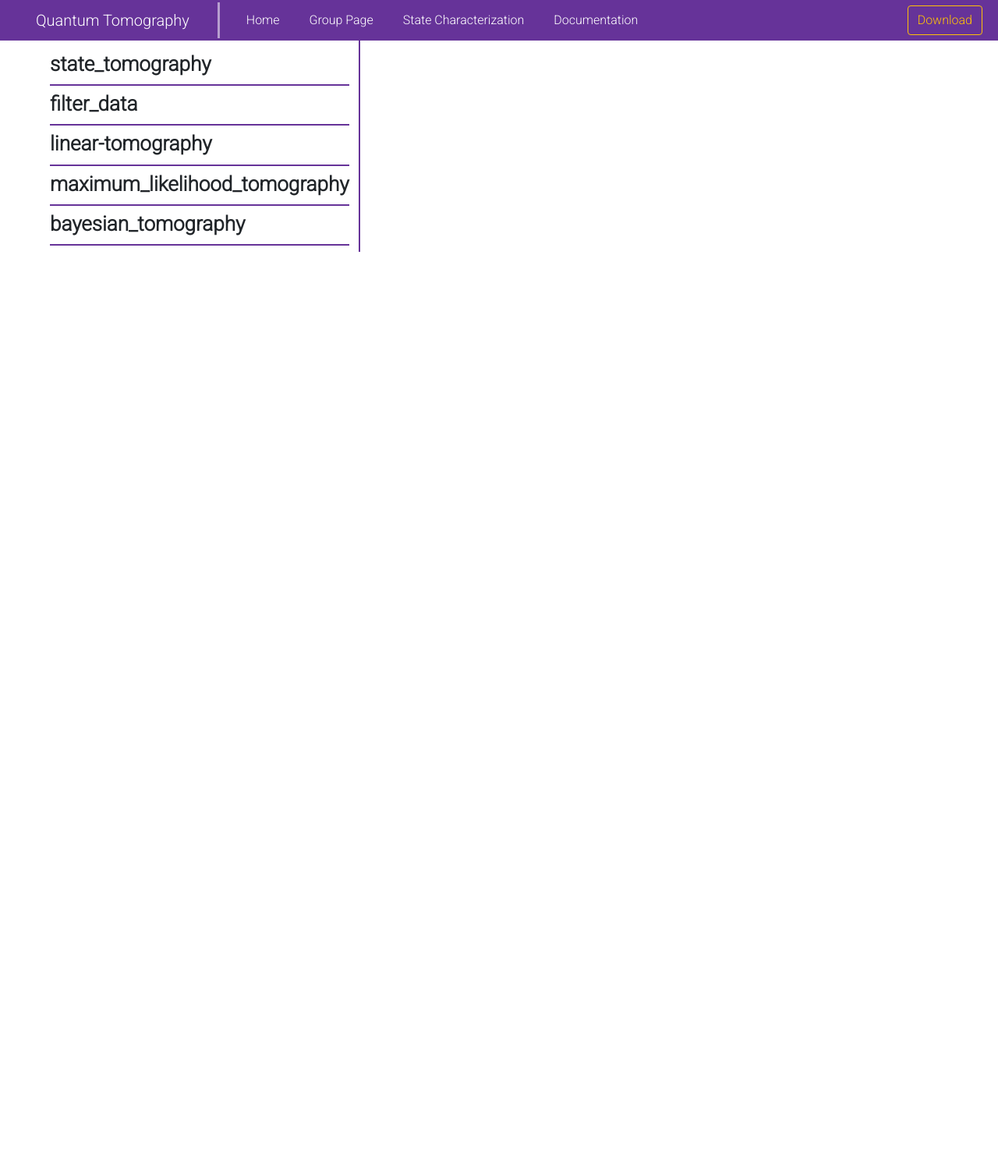
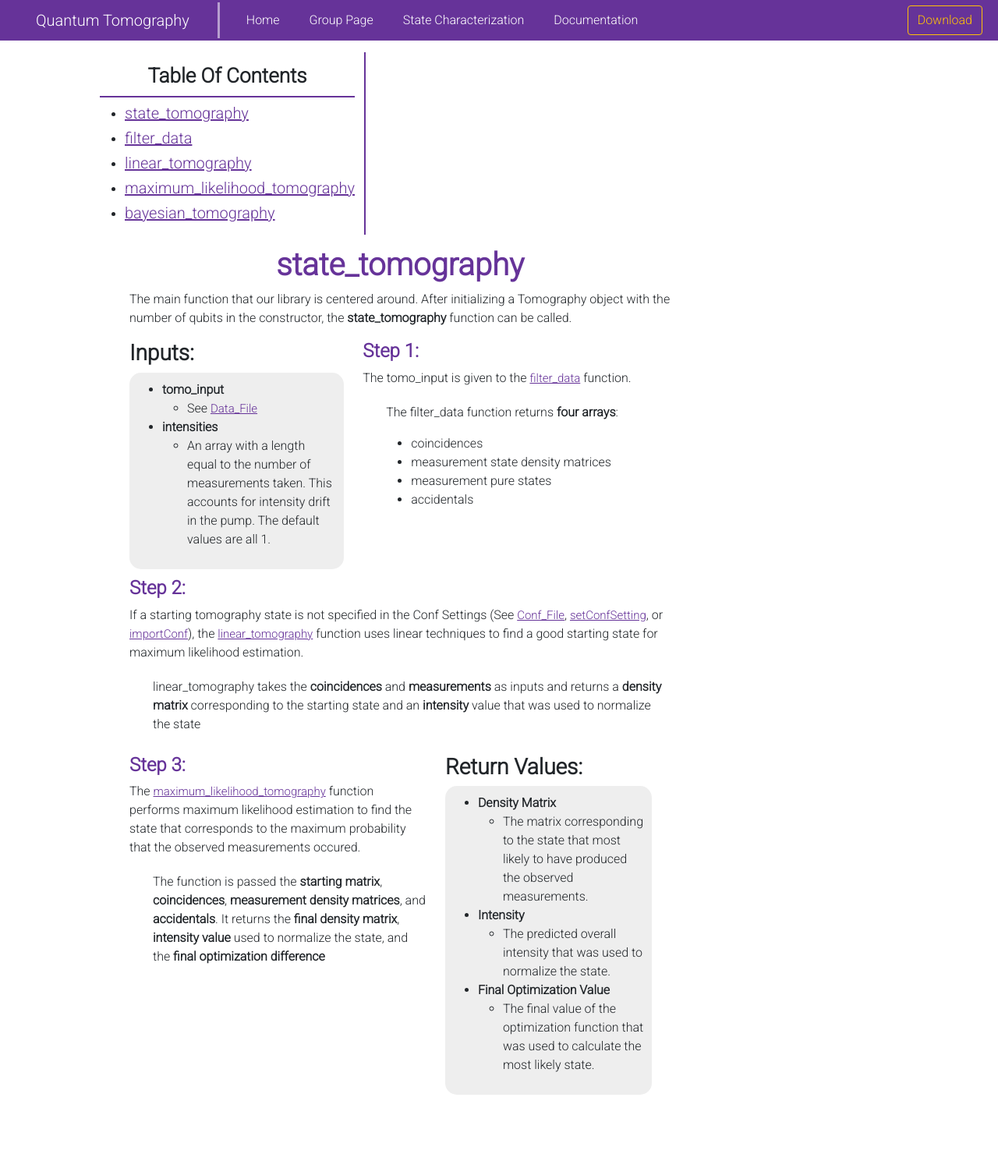
Before and after one commit to KwiatQIM/Flask-App, a Flask app: page /Algorithm/ in a window 1280 px wide. Shown: the whole page at 78% size. Before the commit the page ends 323 px from the top, so only its background shows below. Run offline with Flask 2, Linux system fonts and the light colour scheme; parts of the project's set-up code (start-up, migrations or seed data) failed here and were passed over; some libraries are stand-ins or nearby versions.

Commit message:
Made algorithm.html the base file for the algorithm wiki, and added a directory of html files, each for a different page in the wiki, all extending algorithm.html. Made url parameters work for the wiki.

```diff
--- a/src/app.py
+++ b/src/app.py
@@ -147,7 +147,8 @@ def displayDocumentationPage(display='Tomography'):
 @app.route("/Algorithm/")
 @app.route("/Algorithm/<function>")
 def displayAlgorithmPage(function="state_tomography"):
-    return render_template("algorithm.html", function=function)
+    todisplay = 'algorithm_pages/wiki_' + function + '.html'
+    return render_template(todisplay, function=function)
 
 
 if __name__ == "__main__":
--- a/src/static/css/Main.css
+++ b/src/static/css/Main.css
@@ -253,3 +253,28 @@ color:#000000;
 	display:table-caption;
 	width: 100px;
 }
+
+.wiki div.AlgFunction h1
+{
+    text-align:center;
+    font-weight:bold;
+    color:rebeccapurple;
+}
+
+.wiki div.AlgFunction .stepnumber
+{
+font-weight:bold;
+color:rebeccapurple;
+}
+
+.wiki div.AlgFunction .stepdesc
+{
+padding-left: 30px;
+padding-top: 4px;
+
+}
+
+.wiki div.AlgFunction div.steprow
+{
+padding-top: 10px;
+}
--- a/src/templates/DocumentationPage.html
+++ b/src/templates/DocumentationPage.html
@@ -211,7 +211,7 @@
 				<p>This is the following layout of the tomo_input matrix:</p>
 				<ul>
 					<li>
-						<p>tomo_input</p>
+						tomo_input
 						<ul>
 							<li>Values : 2d numpy array</li>
 							<li>Desc : Relative pump power (arb. units) during measurement; used for drift correction.</li>
--- a/src/templates/FrontPage.html
+++ b/src/templates/FrontPage.html
@@ -42,7 +42,7 @@
             </div>
             <br>
 
-            <p class="mt-3">Want to learn more about the library? Check out our <a href="{{url_for('displayDocumentationPage')}}" class="link">Documentation</a> or how our library functions.</p>
+            <p class="mt-3">Want to learn more about the library? Check out our <a href="{{url_for('displayDocumentationPage')}}" class="link">Documentation</a> or <a href="{{url_for('displayAlgorithmPage')}}" class="link">how our library functions</a>.</p>
 
             <hr>
             <h3>Our Research Group:</h3>
@@ -74,7 +74,7 @@
                     <li class="link"><a href="https://youtu.be/I-214P0LOfQ" target="_blank" class="link">Library Introduction</a></li>
                     <li class="link"><a href="https://youtu.be/Xk7v_t-fn2g" target="_blank" class="link">Python Example</a></li>
                 </ul>
-                <h4>Algorithm:</h4>
+                <a class="link" href="{{url_for('displayAlgorithmPage')}}"><h4>Algorithm</h4></a>
                 <a class="link" href="{{url_for('displayDocumentationPage')}}"><h4>Documentation</h4></a>
 
                 <div class="text-center">
--- a/src/templates/algorithm.html
+++ b/src/templates/algorithm.html
@@ -5,6 +5,8 @@
 	div#BodyContent {
     	padding:0px 5%;
 	}
+
+
 </style>
 {% endblock %}
 
@@ -12,15 +14,21 @@
 
 <div class="wiki">
     <div class="row">
-        <div class="col-md-3 text-align:center" id="TableOfContents">
-            <h3>state_tomography</h3>
-            <h3>filter_data</h3>
-            <h3>linear-tomography</h3>
-            <h3>maximum_likelihood_tomography</h3>
-            <h3>bayesian_tomography</h3>
+        <div class="col-md-2" id="TableOfContents">
+            <h3 style="text-align:center;">Table Of Contents</h3>
+            <ul>
+                <li><a href="{{url_for('displayAlgorithmPage', function='state_tomography')}}"><h5>state_tomography</h5></a></li>
+                <li><a href="{{url_for('displayAlgorithmPage', function='filter_data')}}"><h5>filter_data</h5></a></li>
+                <li><a href="{{url_for('displayAlgorithmPage', function='linear_tomography')}}"><h5>linear_tomography</h5></a></li>
+                <li><a href="{{url_for('displayAlgorithmPage', function='maximum_likelihood_tomography')}}"><h5>maximum_likelihood_tomography</h5></a></li>
+                <li><a href="{{url_for('displayAlgorithmPage', function='bayesian_tomography')}}"><h5>bayesian_tomography</h5></a></li>
+            </ul>
         </div>
-        <div class="col-md-9" id="Methods">
-
+        <div class="col-md-10" id="Methods">
+            <div class="method">
+                {% block function %}
+                {% endblock %}
+            </div>
         </div>
     </div>
 </div>
--- /dev/null
+++ b/src/templates/algorithm_pages/wiki_state_tomography.html
@@ -0,0 +1,80 @@
+{% extends 'algorithm.html' %}
+
+{% block head %}{%endblock%}
+
+{% block body %}
+    {{ super() }}
+{% endblock %}
+
+{% block function %}
+<div class="AlgFunction" id="state_tomography">
+    <h1>state_tomography</h1>
+    <p>The main function that our library is centered around. After initializing a Tomography object
+        with the number of qubits in the constructor, the <strong>state_tomography</strong> function can be called. </p>
+    <div class="row">
+        <div class="col-md-5">
+            <h3><strong>Inputs:</strong></h3>
+            <div class="gray-background">
+            <ul>
+                <li><strong>tomo_input</strong></li>
+                <ul><li>See <a href="{{url_for('displayDocumentationPage', display='Data_File')}}">Data_File</a></li></ul>
+                <li><strong>intensities</strong></li>
+                <ul><li>An array with a length equal to the number of measurements taken. This accounts for intensity drift in the pump. The default values are all 1.</li></ul>
+            </ul>
+            </div>
+        </div>
+        <div class="col-md-7">
+            <h4 class="stepnumber">Step 1:</h4>
+            <p>The tomo_input is given to the <a href="{{url_for('displayAlgorithmPage', function='filter_data')}}">filter_data</a> function.</p>
+            <div class="stepdesc">
+                <p>The filter_data function returns <strong>four arrays</strong>:</p>
+                <ul>
+                    <li>coincidences</li>
+                    <li>measurement state density matrices</li>
+                    <li>measurement pure states</li>
+                    <li>accidentals</li>
+                </ul>
+            </div>
+        </div>
+
+
+        <div class="steprow">
+            <h4 class="stepnumber">Step 2:</h4>
+            <p>If a starting tomography state is not specified in the Conf Settings (See <a href="{{url_for('displayDocumentationPage', display='Conf_File')}}">Conf_File</a>,
+            <a href="{{url_for('displayDocumentationPage', display='setConfSetting')}}">setConfSetting</a>,
+                or <a href="{{url_for('displayDocumentationPage', display='importConf')}}">importConf</a>),
+                the <a href="{{url_for('displayAlgorithmPage', function='linear_tomography')}}">linear_tomography</a> function
+                uses linear techniques to find a good starting state for maximum likelihood estimation.</p>
+            <p class="stepdesc">linear_tomography takes the <strong>coincidences</strong> and <strong>measurements</strong> as inputs
+        and returns a <strong>density matrix</strong> corresponding to the starting state and an <strong>intensity</strong> value that was used to normalize the state</p>
+        </div>
+
+        <div class="row steprow">
+            <div class="col-md-7">
+                <h4 class="stepnumber">Step 3:</h4>
+                <p>The <a href="{{url_for('displayAlgorithmPage', function='maximum_likelihood_tomography')}}">maximum_likelihood_tomography</a>
+                    function performs maximum likelihood estimation to find the state that corresponds to the maximum probability that the
+                    observed measurements occured.</p>
+                <p class="stepdesc">The function is passed the <strong>starting matrix</strong>, <strong>coincidences</strong>,
+                    <strong>measurement density matrices</strong>, and <strong>accidentals</strong>. It returns the <strong>final density matrix</strong>,
+                    <strong>intensity value</strong> used to normalize the state, and the <strong>final optimization difference</strong></p>
+            </div>
+            <div class="col-md-5">
+                <h3><strong>Return Values:</strong></h3>
+                <div class="gray-background">
+                    <ul>
+                        <li><strong>Density Matrix</strong></li>
+                        <ul><li>The matrix corresponding to the state that most likely to have produced the observed measurements.</li></ul>
+                        <li><strong>Intensity</strong></li>
+                        <ul><li>The predicted overall intensity that was used to normalize the state.</li></ul>
+                        <li><strong>Final Optimization Value</strong></li>
+                        <ul><li>The final value of the optimization function that was used to calculate the most likely state.</li></ul>
+                    </ul>
+                </div>
+            </div>
+        </div>
+
+    </div>
+
+</div>
+{% endblock %}
```
Also changed, not shown: src/templates/algorithm_pages/wiki_bayesian_tomography.html (added, +13 -0 lines), src/templates/algorithm_pages/wiki_filter_data.html (added, +14 -0 lines), src/templates/algorithm_pages/wiki_linear_tomography.html (added, +13 -0 lines), src/templates/algorithm_pages/wiki_maximum_likelihood_tomography.html (added, +13 -0 lines).
